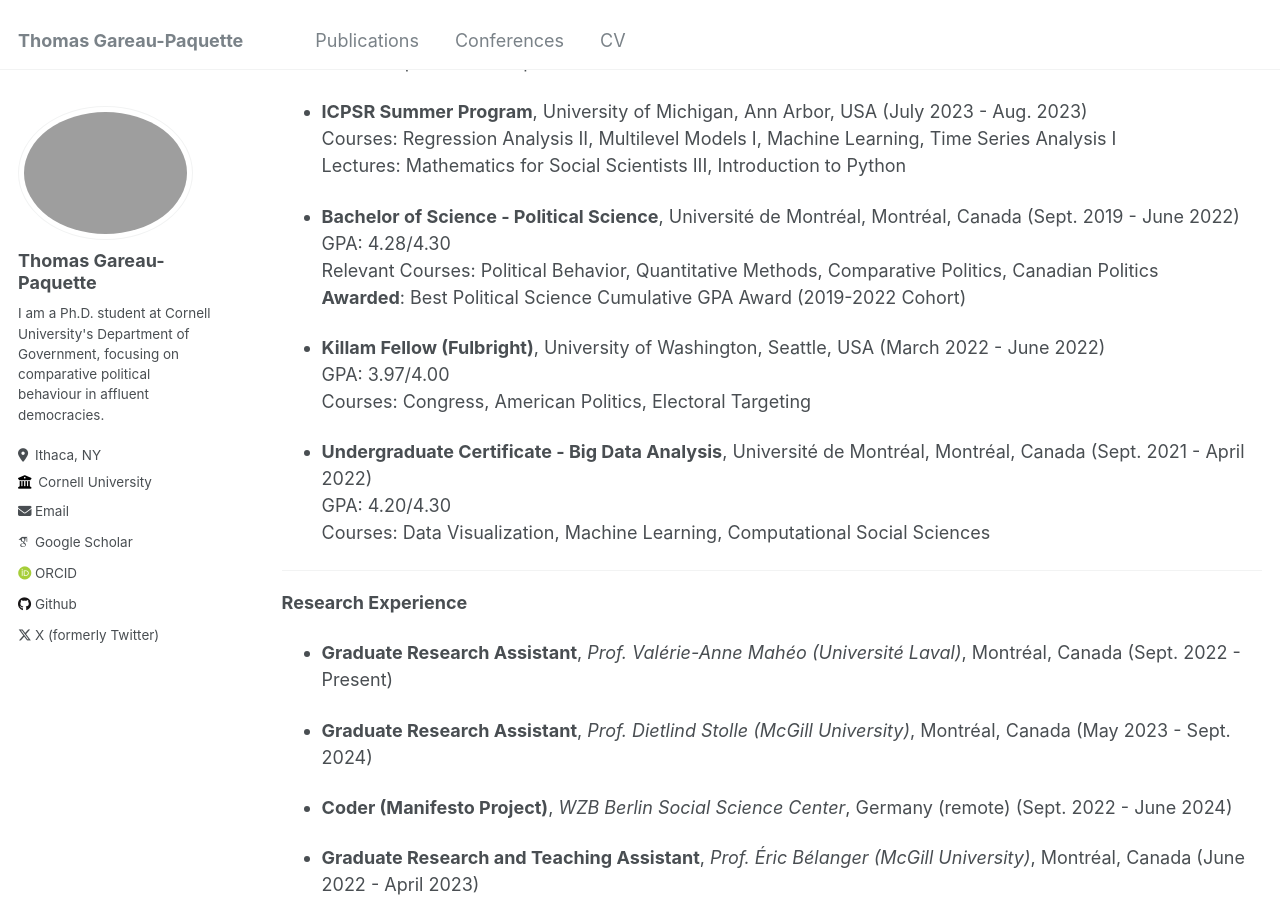
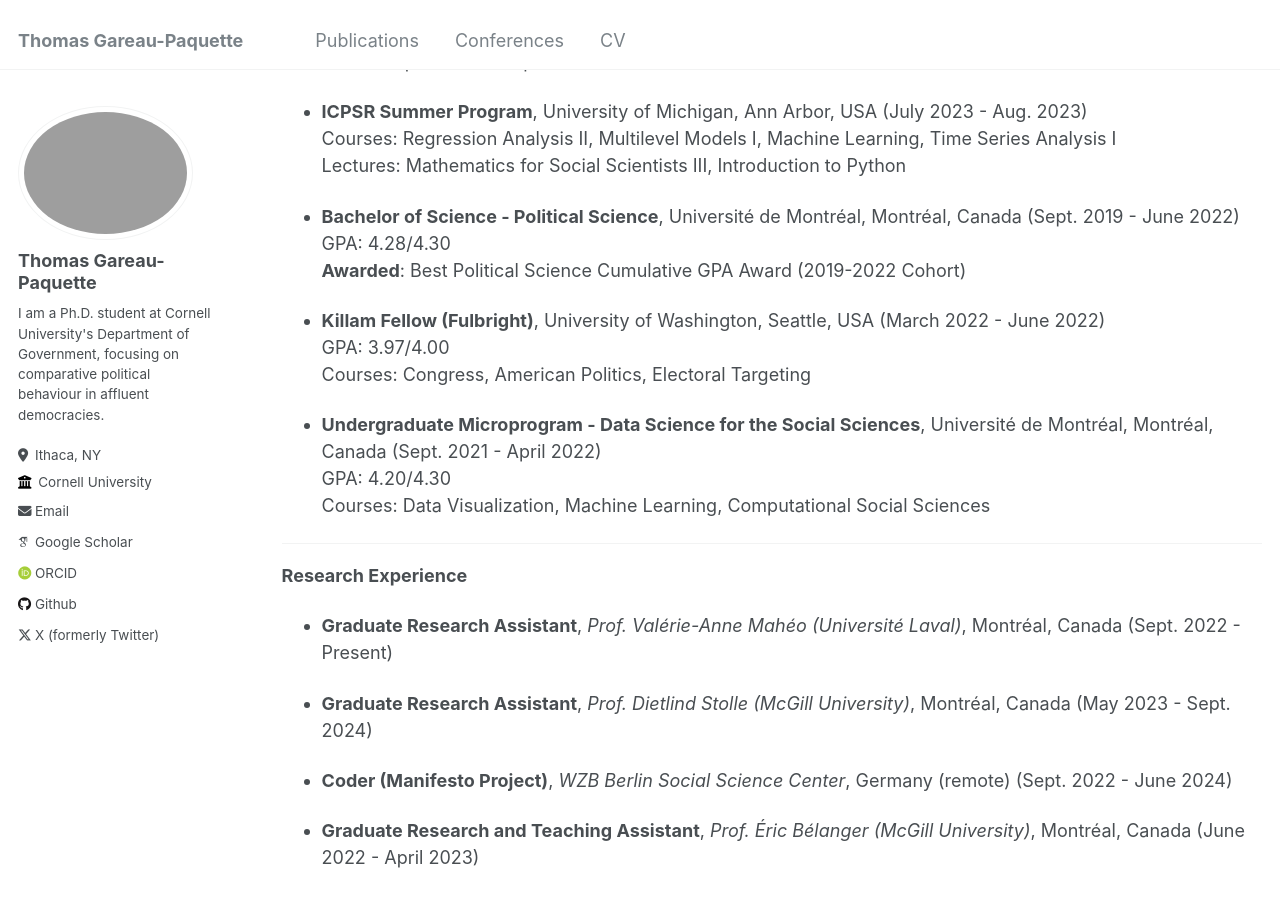
Before and after one commit to ThomasGareau/thomasgareau, a Jekyll site: the page built from _pages/cv.md, in a window 1280 px wide and 900 px high, scrolled down 412 px. Built offline with Jekyll 4.4.1, drawn with Linux system fonts in a browser that asks for light colours; some web fonts are replaced.

Commit message:
update CV

```diff
--- a/_pages/cv.md
+++ b/_pages/cv.md
@@ -28,14 +28,13 @@
 
 * **Bachelor of Science - Political Science**, Université de Montréal, Montréal, Canada (Sept. 2019 - June 2022)
   GPA: 4.28/4.30
-  Relevant Courses: Political Behavior, Quantitative Methods, Comparative Politics, Canadian Politics
   **Awarded**: Best Political Science Cumulative GPA Award (2019-2022 Cohort)
 
 * **Killam Fellow (Fulbright)**, University of Washington, Seattle, USA (March 2022 - June 2022)
   GPA: 3.97/4.00
   Courses: Congress, American Politics, Electoral Targeting
 
-* **Undergraduate Certificate - Big Data Analysis**, Université de Montréal, Montréal, Canada (Sept. 2021 - April 2022)
+* **Undergraduate Microprogram - Data Science for the Social Sciences**, Université de Montréal, Montréal, Canada (Sept. 2021 - April 2022)
   GPA: 4.20/4.30
   Courses: Data Visualization, Machine Learning, Computational Social Sciences
 
```
Also changed, not shown: 1 other file.
